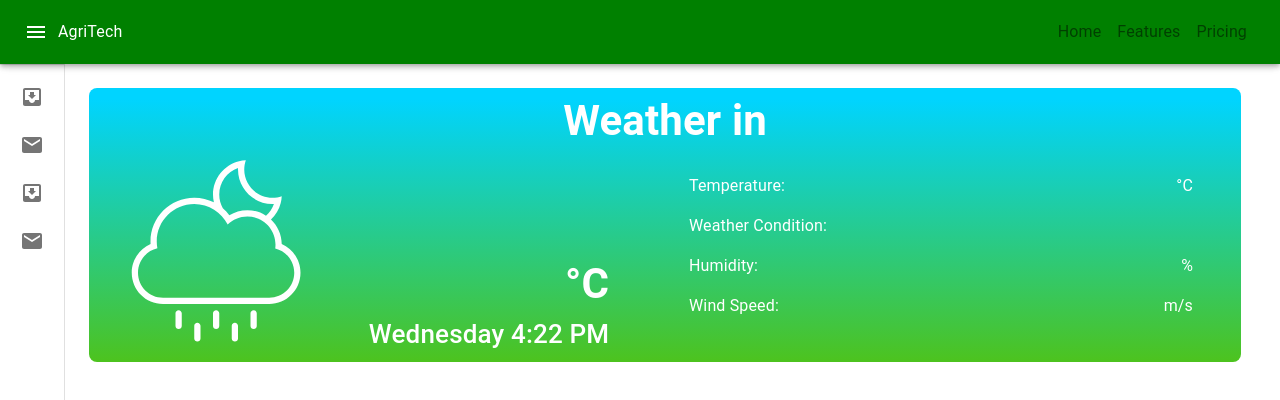
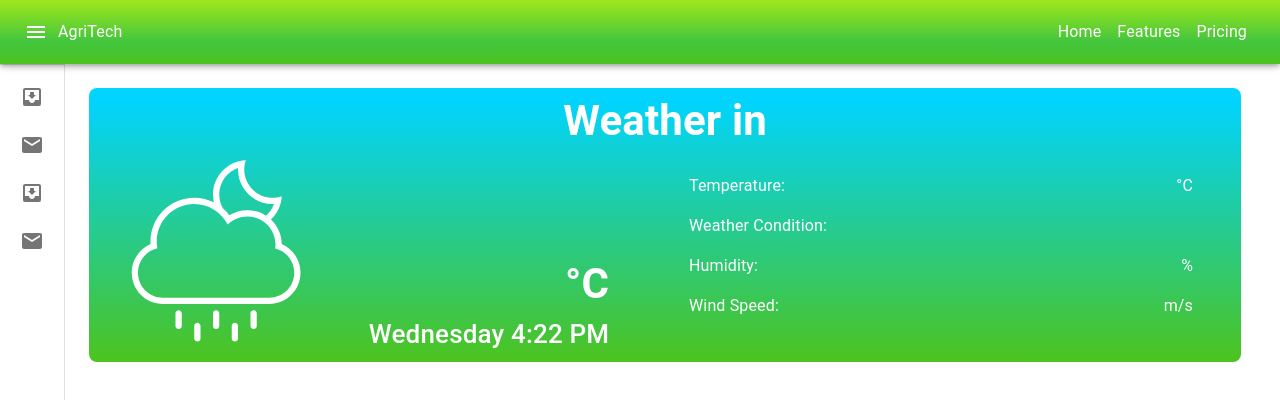
Before and after one commit to GuhanGK/AgriProduct, a React (Create React App) app: page / in a window 1280 px wide. Shown: the top 400 px of the page. Built offline with nearby package versions, Linux system fonts and the light colour scheme; no server answers.

Commit message:
main
the sidebar and dashboard background color is changed

```diff
--- a/src/Components/Pages/Layout/main/index.js
+++ b/src/Components/Pages/Layout/main/index.js
@@ -99,9 +99,9 @@ const Layout = () => {
                             <Row className="header_navbar_container">
                                 <Navbar collapseOnSelect expand="lg" className="navbar_container">
                                     <Nav className="header_navbar_items">
-                                        <Nav.Link href="#home">Home</Nav.Link>
-                                        <Nav.Link href="#features">Features</Nav.Link>
-                                        <Nav.Link href="#pricing">Pricing</Nav.Link>
+                                        <Nav.Link href="#home" className="navbar_list_item">Home</Nav.Link>
+                                        <Nav.Link href="#features" className="navbar_list_item">Features</Nav.Link>
+                                        <Nav.Link href="#pricing" className="navbar_list_item">Pricing</Nav.Link>
                                     </Nav>
                                 </Navbar>
                             </Row>
--- a/src/Components/Pages/Layout/main/style.js
+++ b/src/Components/Pages/Layout/main/style.js
@@ -3,7 +3,8 @@ import Styled from 'styled-components';
 const LayoutStyle = Styled.div`
     .header_toolbar_container{
         width: 100%;
-        background: green !important;
+        background: linear-gradient(0deg, rgba(2,0,36,1) 0%, rgba(77,195,30,1) 0%, rgba(66,197,62,1) 34%, rgba(154,229,29,1) 96%);
+        // background: green !important;
     }
     .header_toolbar_items{
         width: 100%;
@@ -37,6 +38,10 @@ const LayoutStyle = Styled.div`
 
     .header_navbar_items{
         flex-direction: unset !important;
+        color: #fff;
+    }
+    .navbar_list_item{
+        color: #fff !important;
     }
     @media (max-width: 991px){
         .header_navbar_items{
```
